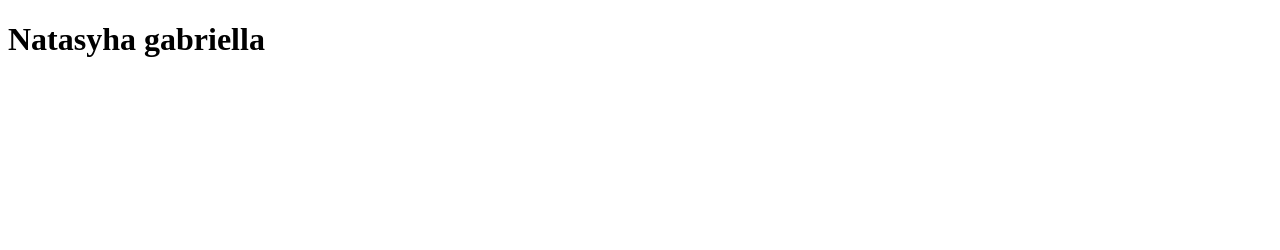
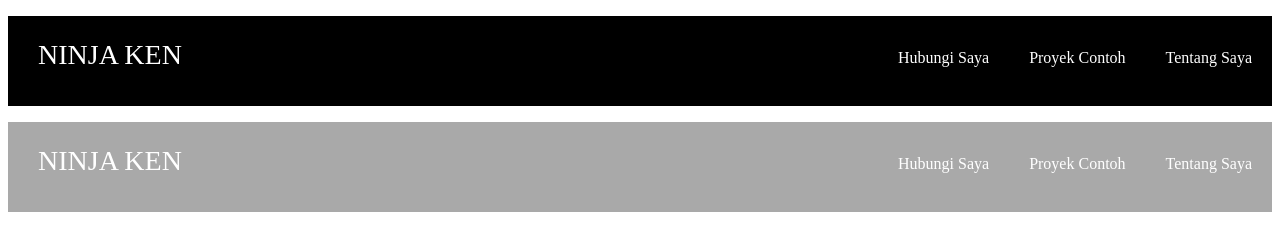
Before and after one commit to itstusya/latihan-html1, a plain HTML site: page index.html in a window 1280 px wide. Drawn offline with Linux system fonts and the light colour scheme.

Commit message:
perubahan kedua

```diff
--- a/index.html
+++ b/index.html
@@ -5,9 +5,33 @@
     <meta http-equiv="X-UA-Compatible" content="IE=edge">
     <meta name="viewport" content="width=device-width, initial-scale=1.0">
     <title>Document</title>
-    <link rel="stylesheet" href="css/styles.css">
+    <link rel="stylesheet" href="stylesheet.css">
 </head>
 <body>
-    <h1>Natasyha gabriella</h1>
+    <div class="header">
+        <div class="header-logo">NINJA KEN</div>
+        <div class="header-list">
+            <ul>
+                <li>Tentang Saya</li>
+                <li>Proyek Contoh</li>
+                <li>Hubungi Saya</li>
+            </ul>
+        </div>
+    </div>
+
+    <div class="main">
+
+    </div>
+
+    <div class="footer">
+        <div class="footer-logo">NINJA KEN</div>
+        <div class="footer-list">
+            <ul>
+                <li>Tentang Saya</li>
+                <li>Proyek Contoh</li>
+                <li>Hubungi Saya</li>
+            </ul>
+        </div>
+    </div>
 </body>
 </html>
--- a/stylesheet.css
+++ b/stylesheet.css
@@ -1,4 +1,39 @@
-stylesheet.css
-.h1 {
-    color: blue;
+li {
+    list-style: none;
+    float: none;
+    padding: 33px 20px 33px 20px;
 }
+
+.header {
+    background-color: black;
+    height: 90px;
+    color: white;
+}
+
+.header-logo {
+    padding: 23px 30px 23px 30px;
+    float: left;
+    font-size: 28px;
+}
+
+.header-list li {
+    color: white;
+    padding: 33px 20px;
+    float: right;
+}
+
+.footer {
+    background-color: darkgray;
+    height: 90px;
+    color: white;
+}
+
+.footer-logo {
+    float: left;
+    font-size: 28px;
+    padding: 23px 30px 23px 30px;
+}
+
+.footer-list li {
+    float: right;
+}
```
